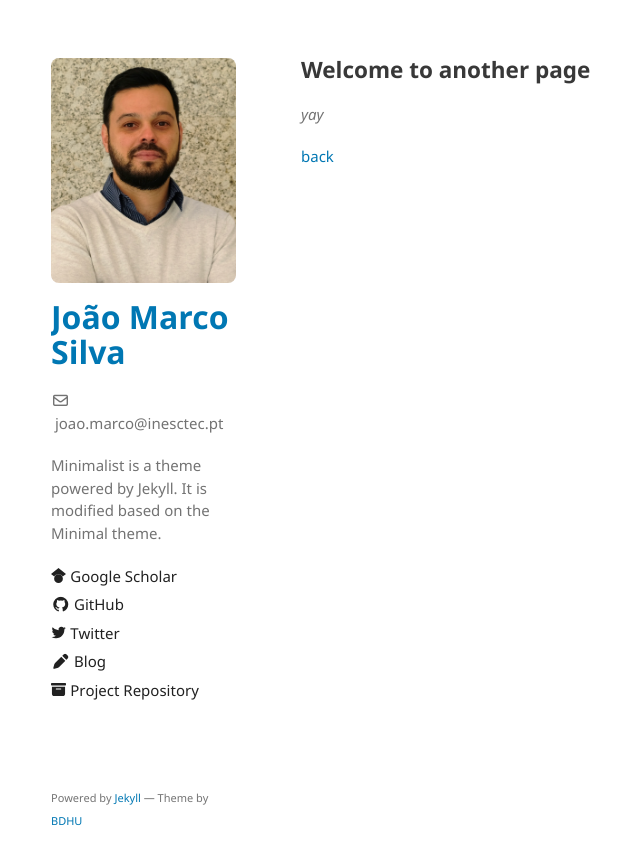
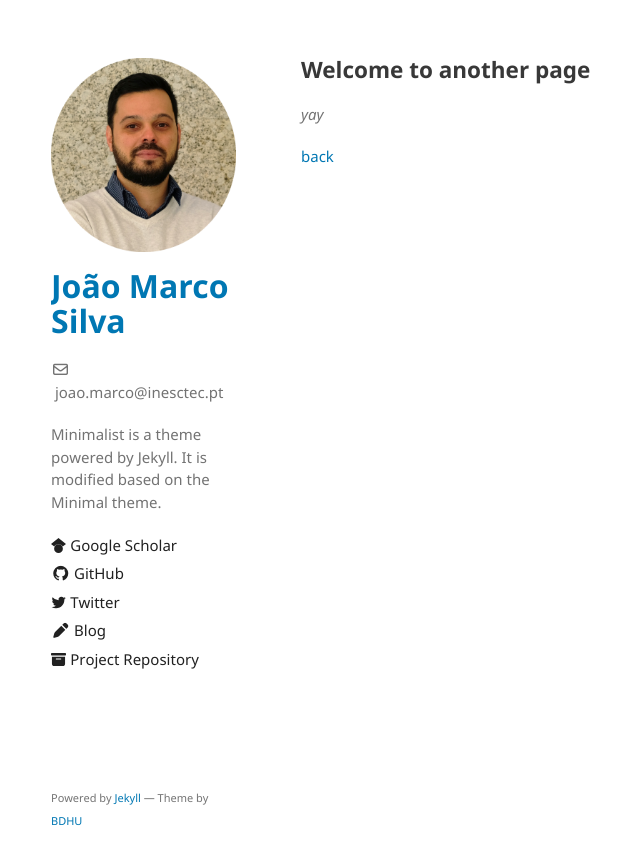
Before and after one commit to jotamarco/jotamarco.github.io, a Jekyll site: the page built from another-page.md, in a window 1280 px wide. Shown: the top 865 px of the page, without its empty margins (159-799 px from the left). Built offline with Jekyll 4.4.1, drawn with Linux system fonts in a browser that asks for light colours.

Commit message:
foto redonda

```diff
--- a/_config.yml
+++ b/_config.yml
@@ -1,5 +1,5 @@
 title: João Marco Silva
-logo: /assets/img/eu.png
+logo: /assets/img/eu_circular.png
 email: joao.marco@inesctec.pt
 description: Minimalist is a theme powered by Jekyll. It is modified based on the Minimal theme.
 show_downloads: false
```
Also changed, not shown: assets/img/eu_circular.png (added).
